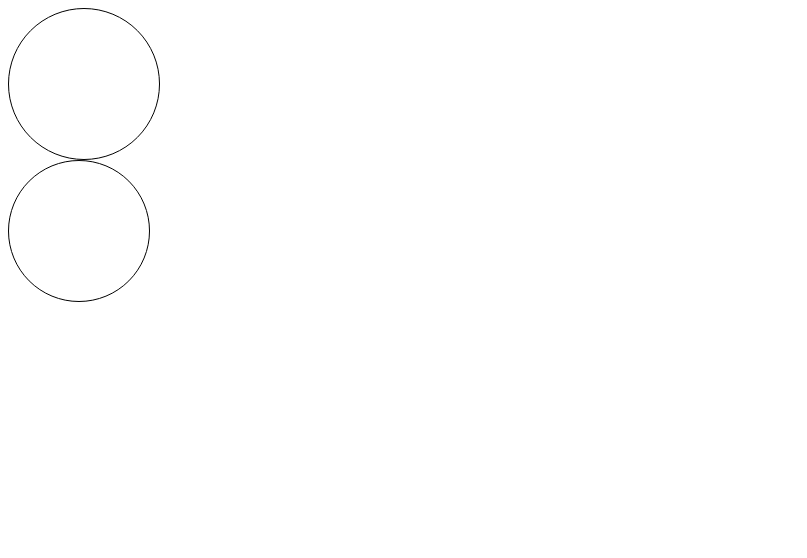
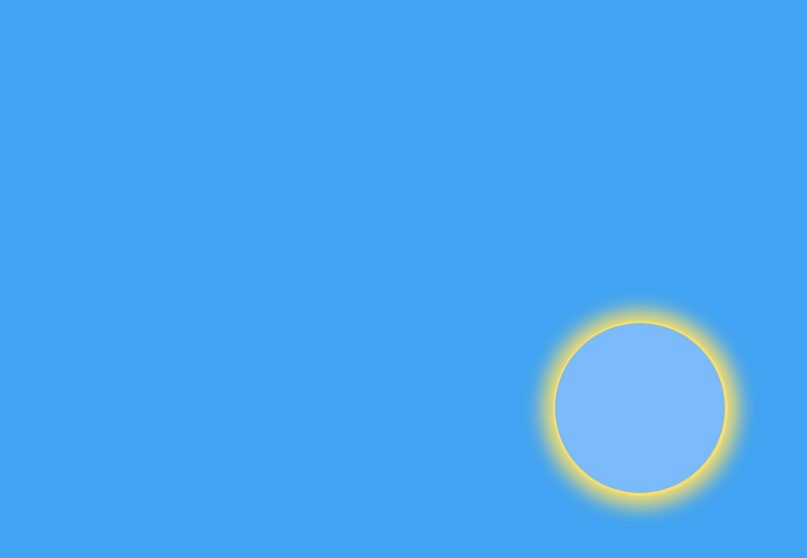
Before and after one commit to themysterysolver/ECLIPSE, a plain HTML site: page index.html in a window 1280 px wide. Shown: the whole page, without its empty margins (0-807 px from the left). Drawn offline with Linux system fonts and the light colour scheme.

Commit message:
FEAT:css+flex+clr+shadow

```diff
--- a/style.css
+++ b/style.css
@@ -1,14 +1,23 @@
+body{
+    display: flex;
+    justify-content: center;
+    align-items: center;
+    height: 100vh;
+    background-color: rgb(65, 163, 243);
+}
 #sun,#moon{
     border-radius:50% ;
-    border: solid black 1px;
 }
 #moon{
-    width: 140px;
-    height: 140px;
-    cursor: grab;
+    width: 170px;
+    height: 170px;
     position: absolute;
+
+    background-color: rgb(123, 187, 252);
 }
 #sun{
-    height: 150px;
-    width: 150px;
+    background-color: rgb(253, 223, 102);
+    height: 175px;
+    width: 175px;
+    box-shadow: 0 0 20px 10px rgb(253, 223, 102);
 }
```
